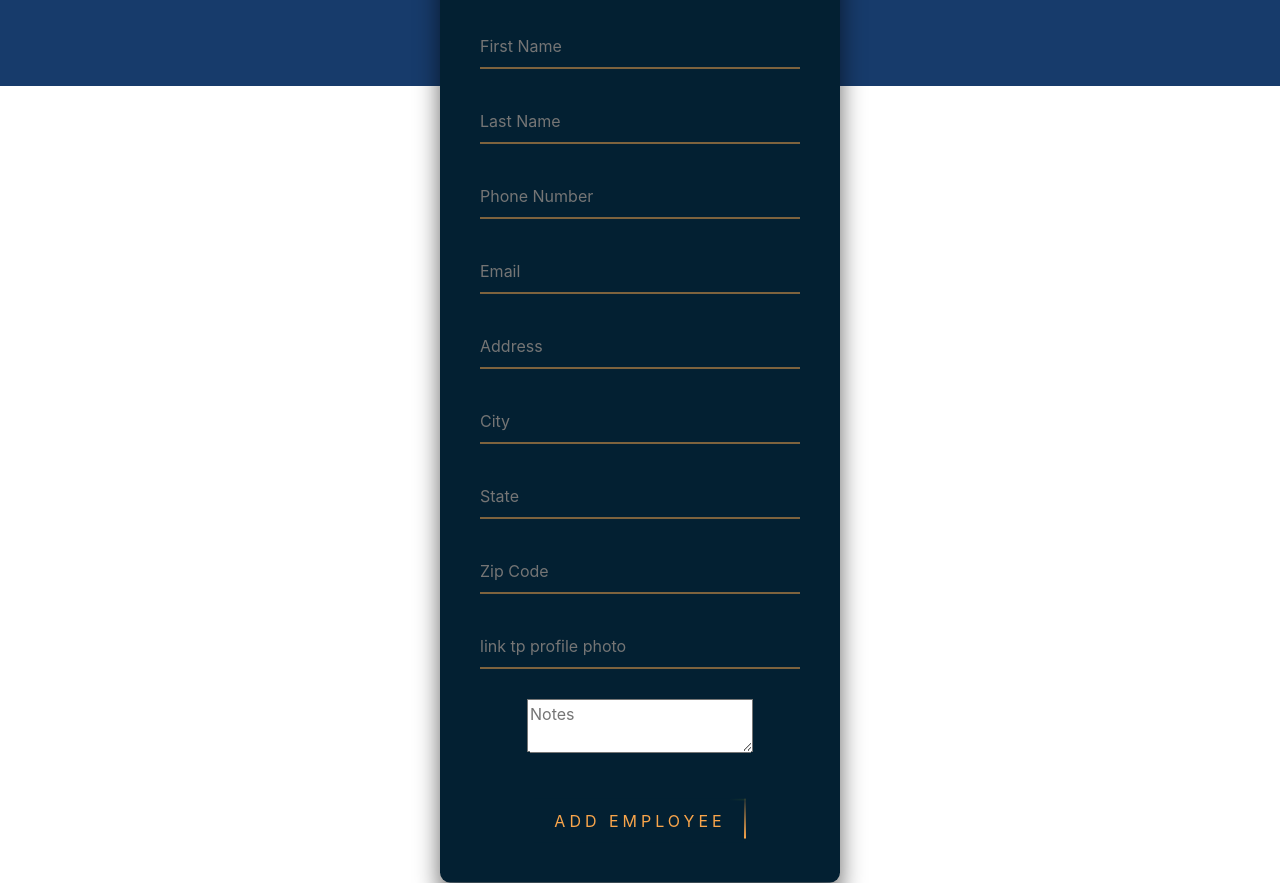
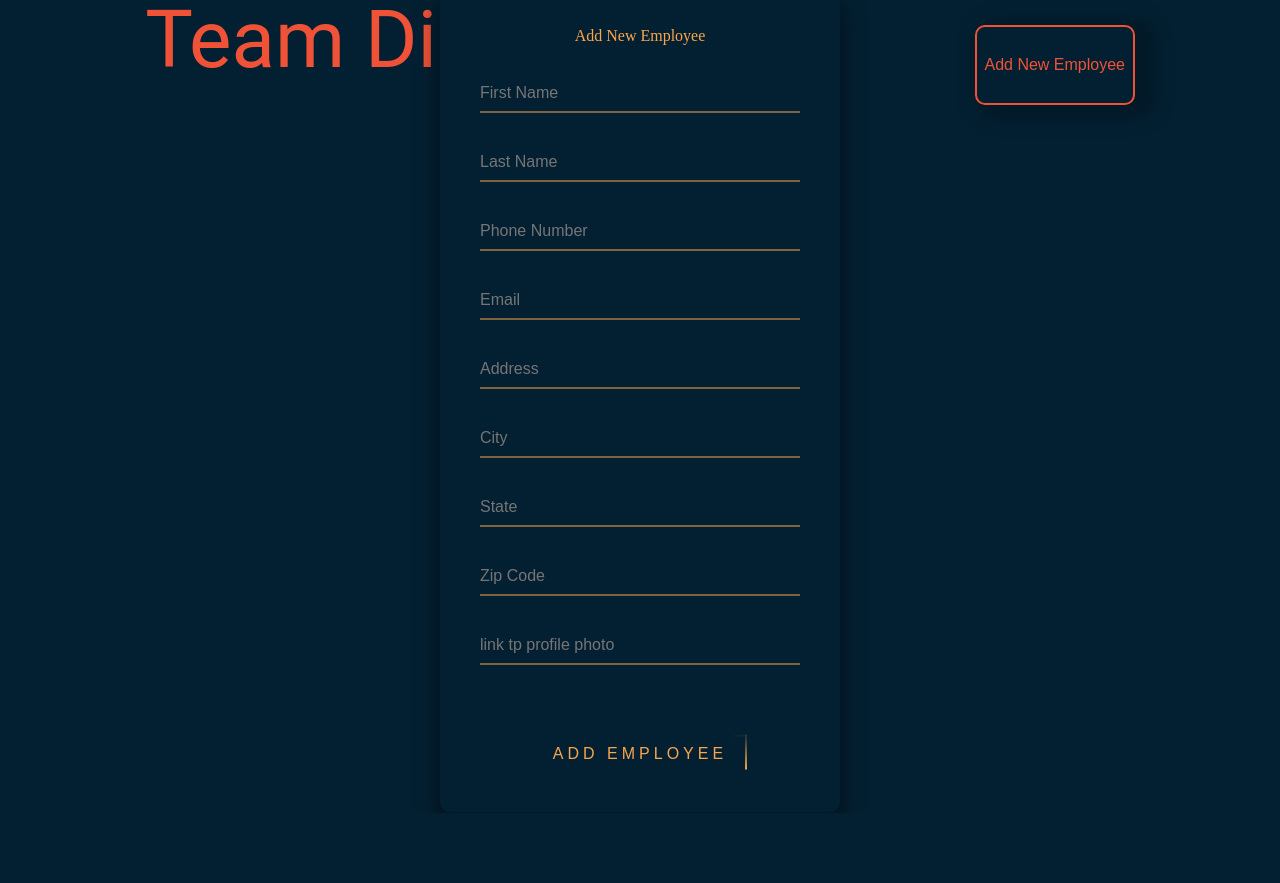
Before and after one commit to scottmm374/Employee-Directory, a React (Create React App) app: page /add-employee in a window 1280 px wide. After the commit the page ends 813 px from the top, so only its background shows below. Built offline with nearby package versions, Linux system fonts and the light colour scheme.

Commit message:
added more basic styling to cards and buttons

```diff
--- a/package.json
+++ b/package.json
@@ -3,6 +3,7 @@
   "version": "0.1.0",
   "private": true,
   "dependencies": {
+    "@reduxjs/toolkit": "^1.5.0",
     "@testing-library/jest-dom": "^5.11.9",
     "@testing-library/react": "^11.2.5",
     "@testing-library/user-event": "^12.8.3",
@@ -49,6 +50,8 @@
     ]
   },
   "devDependencies": {
-    "@types/react-redux": "^7.1.16"
+    "@types/react-redux": "^7.1.16",
+    "@types/react-router-dom": "^5.1.7",
+    "@types/redux-logger": "^3.0.8"
   }
 }
--- a/src/App.css
+++ b/src/App.css
@@ -1,6 +1,6 @@
 .App {
   text-align: center;
-  background-color: #173b6b;
+  /* background-color: #173b6b; */
 }
 
 .App-link {
@@ -8,22 +8,51 @@
 }
 .header {
   width: 100%;
-  background-color: #173b6b;
-  /* color: orange; */
-  height: 30%;
+  background: #032032;
+  height: 40%;
+  display: flex;
+  justify-content: space-around;
 }
 
 .header h1 {
   font-family: "roboto";
-  font-size: 2rem;
-  color: orange;
+  font-size: 5rem;
+  color: #f05237;
+}
+
+/* .header button {
+  background-color: #df9c10;
+  color: #561f46;
+  border: #561f46 2px solid;
+  border-radius: 10px;
+  height: 3rem;
+} */
+
+.header button {
+  background: #032032;
+  width: 10rem;
+  height: 5rem;
+  margin-top: 25px;
+  color: #f05237;
+  border: #f05237 2px solid;
+  box-shadow: 11px 4px 20px 9px rgba(0, 0, 0, 0.25);
+  font-size: 1rem;
+  border-radius: 10px;
+}
+
+.header button:hover {
+  /* background: #032032; */
+  background: rgb(240, 82, 55);
+  color: #032032;
+  border: #032032 2px solid;
 }
 
 .card-container {
-  background-color: #173b6b;
+  /* background-color: #173b6b; */
   width: 80%;
   margin-right: 2rem;
-  margin-left: 2rem;
+  margin-left: 8rem;
+  margin-top: 4rem;
   display: flex;
   flex-flow: row wrap;
   justify-content: space-between;
@@ -37,26 +66,51 @@
 .card-img {
   width: 80%;
   height: auto;
-  border-radius: ;
+  border-radius: 20px;
 }
 
 .card {
-  background-image: url("./assets/tang-bkgd.png");
+  /* background-image: url("./assets/tang-bkgd.png"); */
+  background: #032032;
   border: 0;
-  color: #002345;
+  color: #f05237;
   cursor: pointer;
   padding: 1rem;
-  margin: 1rem auto;
-  width: 20%;
+  margin: 2rem auto;
+  width: 18%;
   height: auto;
-  box-shadow: 0px 4px 4px 0px rgba(0, 0, 0, 0.25);
+  box-shadow: 11px 4px 20px 9px rgba(0, 0, 0, 0.25);
   border-radius: 10px;
+}
+
+.card button {
+  background: #032032;
+  width: 5rem;
+  height: 2rem;
+  margin-top: 25px;
+  color: #f05237;
+  border: #f05237 2px solid;
+  box-shadow: 11px 4px 20px 9px rgba(0, 0, 0, 0.25);
+  font-size: 1rem;
+  border-radius: 10px;
+}
+
+.card button:hover {
+  /* background: #032032; */
+  background: rgb(240, 82, 55);
+  color: #032032;
+  border: #032032 2px solid;
 }
 .name-card {
   padding-top: 1rem;
   font-size: 2rem;
   font-family: "roboto";
-  color: #173b6b;
+  color: #f05237;
+}
+
+.card:hover {
+  transform: scale(1.5);
+  box-shadow: 11px 4px 20px 9px rgba(0, 0, 0, 0.25);
 }
 
 .form-container {
--- a/src/components/forms/AddEmployee.js
+++ b/src/components/forms/AddEmployee.tsx
@@ -3,7 +3,7 @@
 import {connect} from 'react-redux'
 
 
-function AddEmployee(props){
+function AddEmployee(props: any){
     const [newEmployee, setNewEmployee] = useState({
         first_name: "",
         last_name: "",
@@ -18,12 +18,12 @@
 
     })
 
-    const handleChange = event => {
+    const handleChange = (event:any) => {
         event.preventDefault()
         setNewEmployee({...newEmployee, [event.target.name]: event.target.value})
     }
 
-    const handleSubmit = (event) => {
+    const handleSubmit = (event: any) => {
         event.preventDefault()
         props.addEmployee(newEmployee)
 
@@ -47,88 +47,79 @@
         <h2>Add New Employee</h2>
         <form onSubmit={handleSubmit}>
             <div className= "form-input">
-            {/* <label>First Name</label> */}
            <input
            type='text'
            name='first_name'
            value={newEmployee.first_name}
-           required='First Name Required'
+           required
            placeholder="First Name"
 
            onChange={handleChange} />
            </div>
            <div className= "form-input">
-           {/* <label>Last Name</label> */}
            <input
            type='text'
            name='last_name'
            value={newEmployee.last_name}
-           required='First Name Required'
+           required
            placeholder="Last Name"
            onChange={handleChange} />
            </div>
            <div className= "form-input">
-           {/* <label>Phone Number</label> */}
            <input
            type='text'
            name='phone'
            value={newEmployee.phone}
-           required='First Name Required'
+           required
            placeholder="Phone Number"
            onChange={handleChange} />
            </div>
            <div className= "form-input">
-           {/* <label>Email</label> */}
            <input
            type='text'
            name='email'
            value={newEmployee.email}
-           required='First Name Required'
+           required
            placeholder="Email"
            onChange={handleChange} />
            </div>
            <div className= "form-input">
-           {/* <label>Address</label> */}
            <input
            type='text'
            name='address'
            value={newEmployee.address}
-           required='First Name Required'
+           required
            placeholder="Address"
            onChange={handleChange} />
            </div>
            <div className= "form-input">
-           {/* <label>City</label> */}
            <input
            type='text'
            name='city'
            value={newEmployee.city}
-           required='First Name Required'
+           required
            placeholder="City"
            onChange={handleChange} />
            </div>
            <div className= "form-input">
-           {/* <label>State</label> */}
            <input
            type='text'
            name='state'
            value={newEmployee.state}
-           required='First Name Required'
+           required
            placeholder="State"
            onChange={handleChange} />
            </div>
            <div className= "form-input">
-           {/* <label>Zip Code</label> */}
            <input
            type='text'
            name='zip'
            value={newEmployee.zip}
-           required='First Name Required'
+           required
            placeholder="Zip Code"
            onChange={handleChange} />
            </div>
            <div className= "form-input">
-           {/* <label>Photo URL</label> */}
            <input
            type='text'
            name='photo'
@@ -137,15 +128,14 @@
 
            onChange={handleChange} />
            </div>
-           <div className= "form-input">
-           {/* <label>Notes</label> */}
+           {/* <div className= "form-input">
            <textarea
            type='text'
            name='notes'
            value={newEmployee.notes}
            placeholder="Notes"
            onChange={handleChange} />
-           </div>
+           </div> */}
 
            <button>
            <span></span>
@@ -163,7 +153,7 @@
     )
 }
 
-function mapStateToProps(state) {
+function mapStateToProps(state: any) {
     return {
         error: state.error
     }
--- a/src/index.css
+++ b/src/index.css
@@ -1,4 +1,4 @@
-// Reboot
+/* // Reboot
 //
 // Normalization of HTML elements, manually forked from Normalize.css to remove
 // styles targeting irrelevant browsers while applying new styles.
@@ -40,9 +40,17 @@
   font-size: 1rem;
   font-weight: 400;
   line-height: 1.5;
-  color: #212529;
-  text-align: left;
-  background-color: #fff;
+  text-align: center;
+  background: rgb(86, 31, 71);
+  background: linear-gradient(
+    180deg,
+    rgba(86, 31, 71, 1) 14%,
+    rgba(136, 77, 44, 1) 32%,
+    rgba(86, 31, 71, 1) 60%,
+    rgba(136, 77, 44, 1) 70%,
+    rgba(136, 77, 44, 0.7287115529805672) 76%,
+    rgba(86, 31, 71, 1) 86%
+  );
 }
 [tabindex="-1"]:focus {
   outline: none !important;
@@ -294,5 +302,136 @@
   display: none;
 }
 [hidden] {
-  display: none !important;
+  display: none !important; */
+/* } */
+
+/* http://meyerweb.com/eric/tools/css/reset/
+   v2.0 | 20110126
+   License: none (public domain)
+*/
+
+html,
+body,
+div,
+span,
+applet,
+object,
+iframe,
+h1,
+h2,
+h3,
+h4,
+h5,
+h6,
+p,
+blockquote,
+pre,
+a,
+abbr,
+acronym,
+address,
+big,
+cite,
+code,
+del,
+dfn,
+em,
+img,
+ins,
+kbd,
+q,
+s,
+samp,
+small,
+strike,
+strong,
+sub,
+sup,
+tt,
+var,
+b,
+u,
+i,
+center,
+dl,
+dt,
+dd,
+ol,
+ul,
+li,
+fieldset,
+form,
+label,
+legend,
+table,
+caption,
+tbody,
+tfoot,
+thead,
+tr,
+th,
+td,
+article,
+aside,
+canvas,
+details,
+embed,
+figure,
+figcaption,
+footer,
+header,
+hgroup,
+menu,
+nav,
+output,
+ruby,
+section,
+summary,
+time,
+mark,
+audio,
+video {
+  margin: 0;
+  padding: 0;
+  border: 0;
+  font-size: 100%;
+  font: inherit;
+  vertical-align: baseline;
 }
+/* HTML5 display-role reset for older browsers */
+article,
+aside,
+details,
+figcaption,
+figure,
+footer,
+header,
+hgroup,
+menu,
+nav,
+section {
+  display: block;
+}
+body {
+  line-height: 1;
+  background: #032032;
+}
+ol,
+ul {
+  list-style: none;
+}
+blockquote,
+q {
+  quotes: none;
+}
+blockquote:before,
+blockquote:after,
+q:before,
+q:after {
+  content: "";
+  content: none;
+}
+table {
+  border-collapse: collapse;
+  border-spacing: 0;
+}
--- a/src/index.js
+++ b/src/index.tsx
@@ -3,14 +3,15 @@
 import './index.css';
 import App from './App';
 import reportWebVitals from './reportWebVitals';
-import {createStore, applyMiddleware} from 'redux';
+// import {createStore, applyMiddleware} from 'redux';
+import {configureStore} from '@reduxjs/toolkit'
 import {Provider} from 'react-redux';
 import thunk from 'redux-thunk'
 import logger from 'redux-logger'
-import {reducer} from './redux/reducers'
+import {rootReducer} from './redux/reducers'
 import {BrowserRouter as Router} from 'react-router-dom'
 
-const store = createStore(reducer, applyMiddleware(thunk, logger));
+const store = configureStore({reducer:rootReducer, middleware:  [logger, thunk ]});
 
 ReactDOM.render(
   <React.StrictMode>
@@ -23,6 +24,10 @@
   document.getElementById('root')
 );
 
+export type RootState = ReturnType<typeof store.getState>
+// Inferred type: {posts: PostsState, comments: CommentsState, users: UsersState}
+export type AppDispatch = typeof store.dispatch
+
 // If you want to start measuring performance in your app, pass a function
 // to log results (for example: reportWebVitals(console.log))
 // or send to an analytics endpoint. Learn more: https://bit.ly/CRA-vitals
--- a/src/redux/actions.js
+++ b/src/redux/actions.js
@@ -1,4 +1,5 @@
 import axios from 'axios'
+
 
 export const GET_ALL_PENDING = 'GET_ALL_PENDING';
 export const GET_ALL_SUCCESS = 'GET_ALL_SUCCESS';
--- a/src/redux/reducers.js
+++ b/src/redux/reducers.js
@@ -13,7 +13,7 @@
     currentEmployee:[]
 }
 
- export function reducer(state = initialState, action){
+ export function rootReducer(state = initialState, action){
     switch(action.type) {
         case GET_ALL_PENDING: {
             return {
--- /dev/null
+++ b/src/utils/hooks.ts
@@ -0,0 +1,6 @@
+import { TypedUseSelectorHook, useDispatch, useSelector } from 'react-redux'
+import type { RootState, AppDispatch } from '../index'
+
+// Use throughout your app instead of plain `useDispatch` and `useSelector`
+export const useAppDispatch = () => useDispatch<AppDispatch>()
+export const useAppSelector: TypedUseSelectorHook<RootState> = useSelector
```
Also changed, not shown: src/App.tsx (renamed from src/App.js), 1 other file (tests, documents, lock files or other folders).
